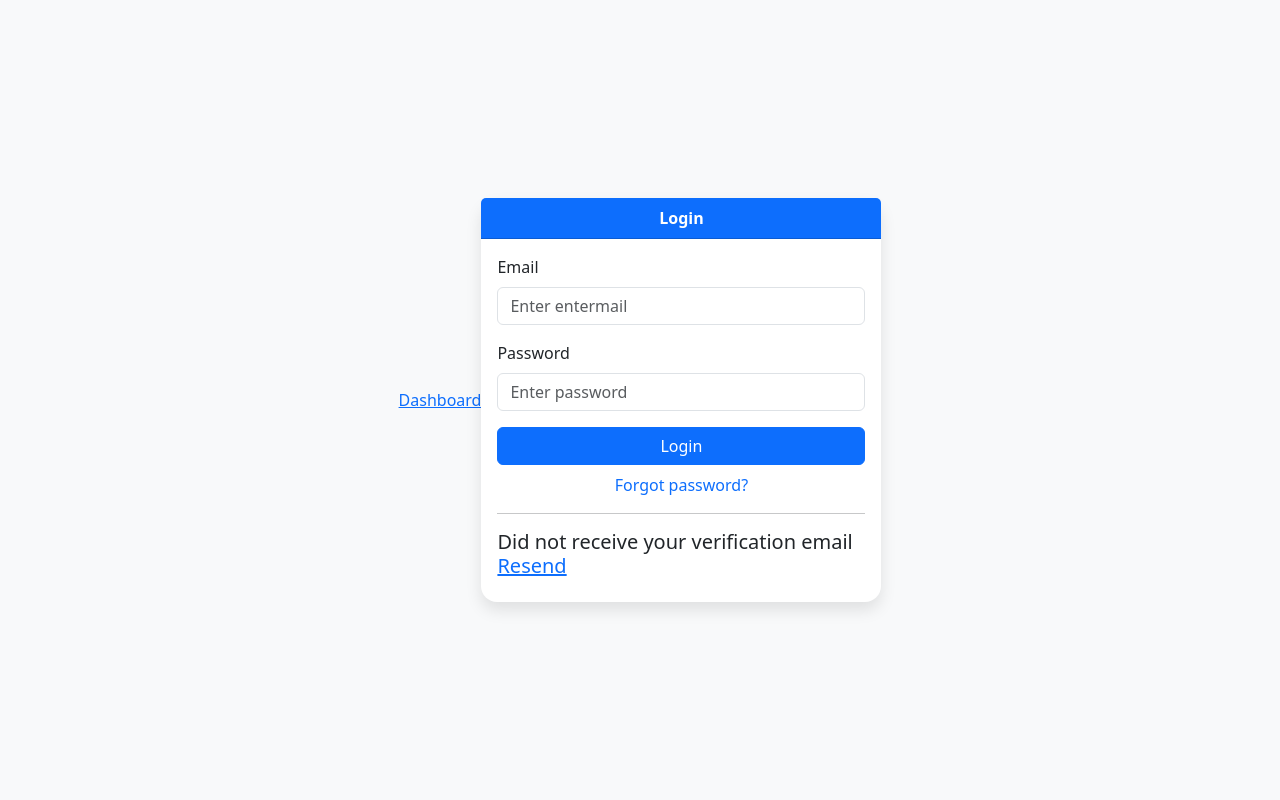
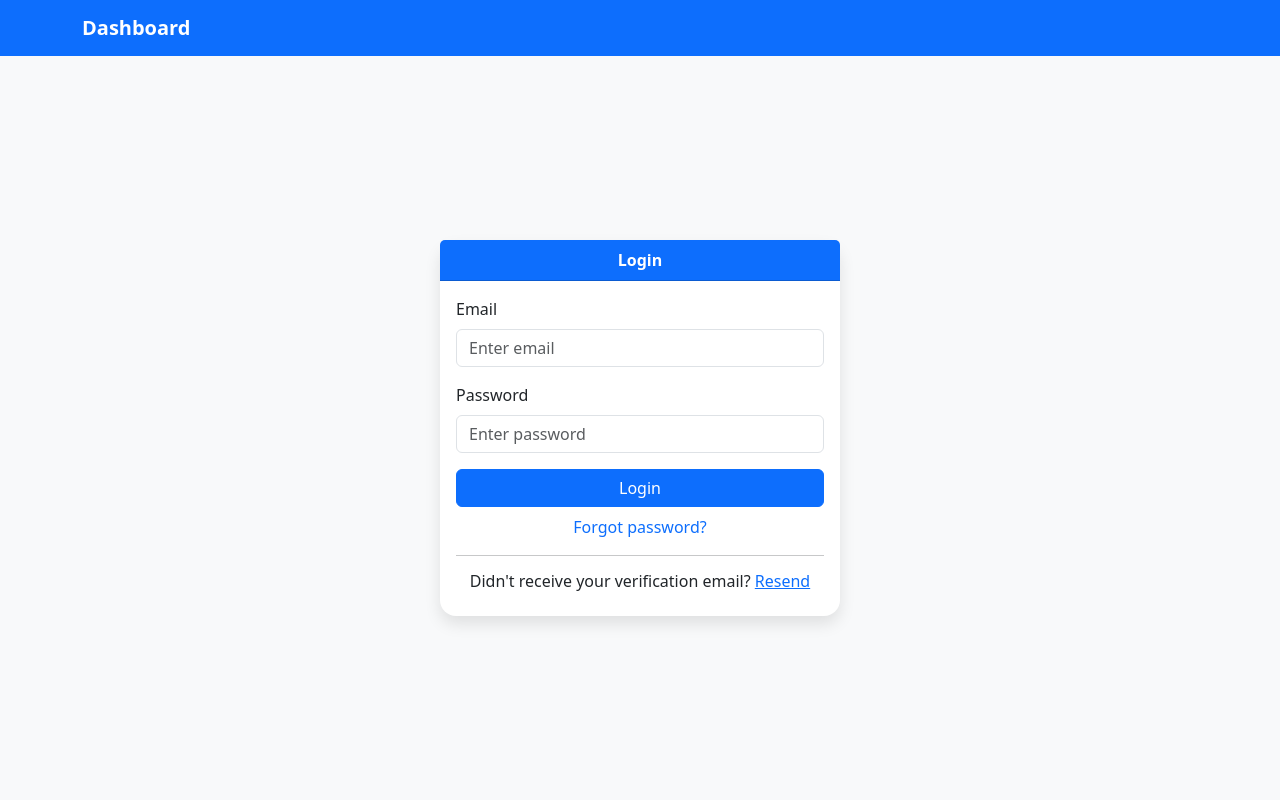
Before and after one commit to ADAM-YAKUBU/email-verification-system, a PHP site: page /emailverification/login.php in a window 1280 px wide. Run offline with PHP 8.4, Linux system fonts and the light colour scheme.

Commit message:
initial commit

```diff
--- a/login.php
+++ b/login.php
@@ -2,7 +2,7 @@
 session_start();
 
 if(isset($_SESSION['authenticated'])){
-    $_SESSION['status'] = "Your have already login.";
+    $_SESSION['status'] = "You have already logged in.";
     header("Location: dashboard.php");
     exit(0);
 }
@@ -17,24 +17,46 @@ include("./database-connection/dbconnection.php");
     <title>Login</title>
     <link href="https://cdn.jsdelivr.net/npm/bootstrap@5.3.7/dist/css/bootstrap.min.css" rel="stylesheet">
     <style>
+      html, body {
+        margin: 0;
+        padding: 0;
+        height: 100%;
+        background-color: #f8f9fa;
+      }
+
       body {
-        min-height: 100vh;
+        display: flex;
+        flex-direction: column;
+      }
+
+      .main-content {
+        flex: 1;
         display: flex;
         align-items: center;
         justify-content: center;
-        background-color: #f8f9fa;
       }
+
       .card {
         width: 100%;
         max-width: 400px;
         box-shadow: 0 0.5rem 1rem rgba(0, 0, 0, 0.1);
         border: none;
         border-radius: 1rem;
+        background: #fff;
       }
     </style>
   </head>
   <body>
-  <a href="dashboard.php">Dashboard</a>
+
+    <!-- Navbar -->
+    <nav class="navbar navbar-expand-lg navbar-dark bg-primary">
+      <div class="container">
+        <a class="navbar-brand fw-bold" href="dashboard.php">Dashboard</a>
+      </div>
+    </nav>
+
+    <!-- Login Form Container -->
+    <div class="main-content">
       <div class="card">
         <div class="card-header text-center bg-primary text-white fw-bold">
           Login
@@ -42,43 +64,35 @@ include("./database-connection/dbconnection.php");
         <div class="card-body">
           <?php
           if(isset($_SESSION['status'])){
-          ?>
-          <div class="alert alert-success">
-            <h5><?php echo $_SESSION['status']?></h5>
-          </div>
-          <?php
+            echo '<div class="alert alert-success"><h5>' . $_SESSION['status'] . '</h5></div>';
+            unset($_SESSION['status']);
           }
-        unset($_SESSION['status']);
           ?>
           <form action="logincode.php" method="POST">
-
             <div class="mb-3">
-            <label for="username" class="form-label">Email</label>
-            <input type="email" class="form-control" id="email" name="email" placeholder="Enter entermail" >
+              <label for="email" class="form-label">Email</label>
+              <input type="email" class="form-control" id="email" name="email" placeholder="Enter email" required>
             </div>
 
             <div class="mb-3">
               <label for="password" class="form-label">Password</label>
-            <input type="password" class="form-control" id="password" name="password" placeholder="Enter password" >
+              <input type="password" class="form-control" id="password" name="password" placeholder="Enter password" required>
             </div>
 
             <div class="d-grid mb-2">
-            <button type="submit" name="loginBtn" class="btn btn-primary">
-              Login
-            </button>
+              <button type="submit" name="loginBtn" class="btn btn-primary">Login</button>
             </div>
 
             <div class="text-center">
               <a href="password-reset.php" class="text-decoration-none">Forgot password?</a>
             </div>
-
           </form>
 
           <hr>
-        <h5>
-          Did not receive your verification email
-          <a href="resend-verification-email.php">Resend</a>
-        </h5>
+          <h6 class="text-center">
+            Didn't receive your verification email? <a href="resend-verification-email.php">Resend</a>
+          </h6>
+        </div>
       </div>
     </div>
 
--- a/password-reset-code.php
+++ b/password-reset-code.php
@@ -65,7 +65,7 @@ if (isset($_POST['password_reset_link'])) {
             exit(0);
         }
     } else {
-        $_SESSION['status'] = "No account found with that email.";
+        $_SESSION['status'] = "No account found with that email. Please go to register page";
         header("Location: password-reset.php");
         exit(0);
     }
```
Also changed, not shown: password-reset.php (+33 -19 lines). Lines whose indentation alone changed are shown as unchanged.
